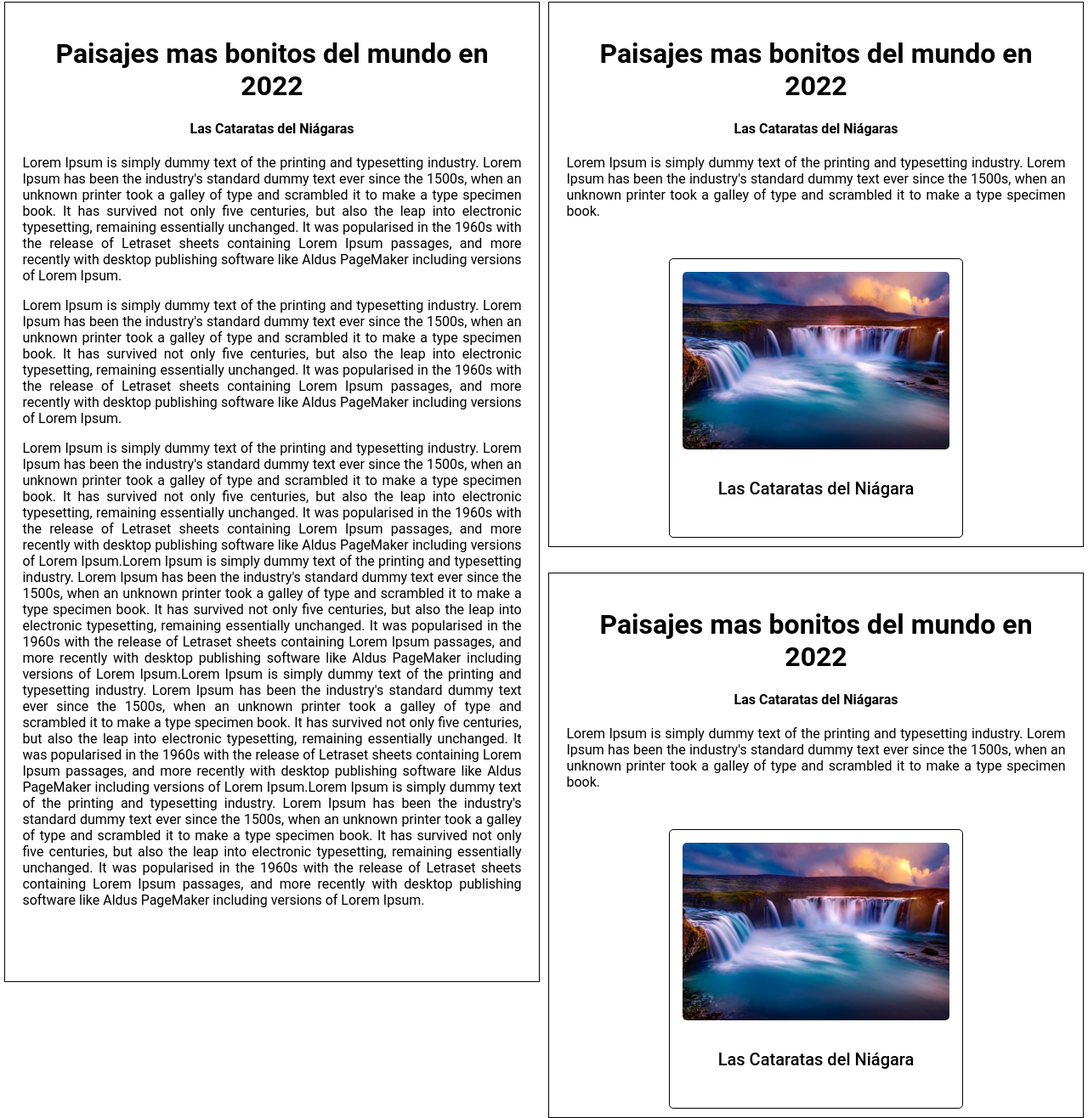
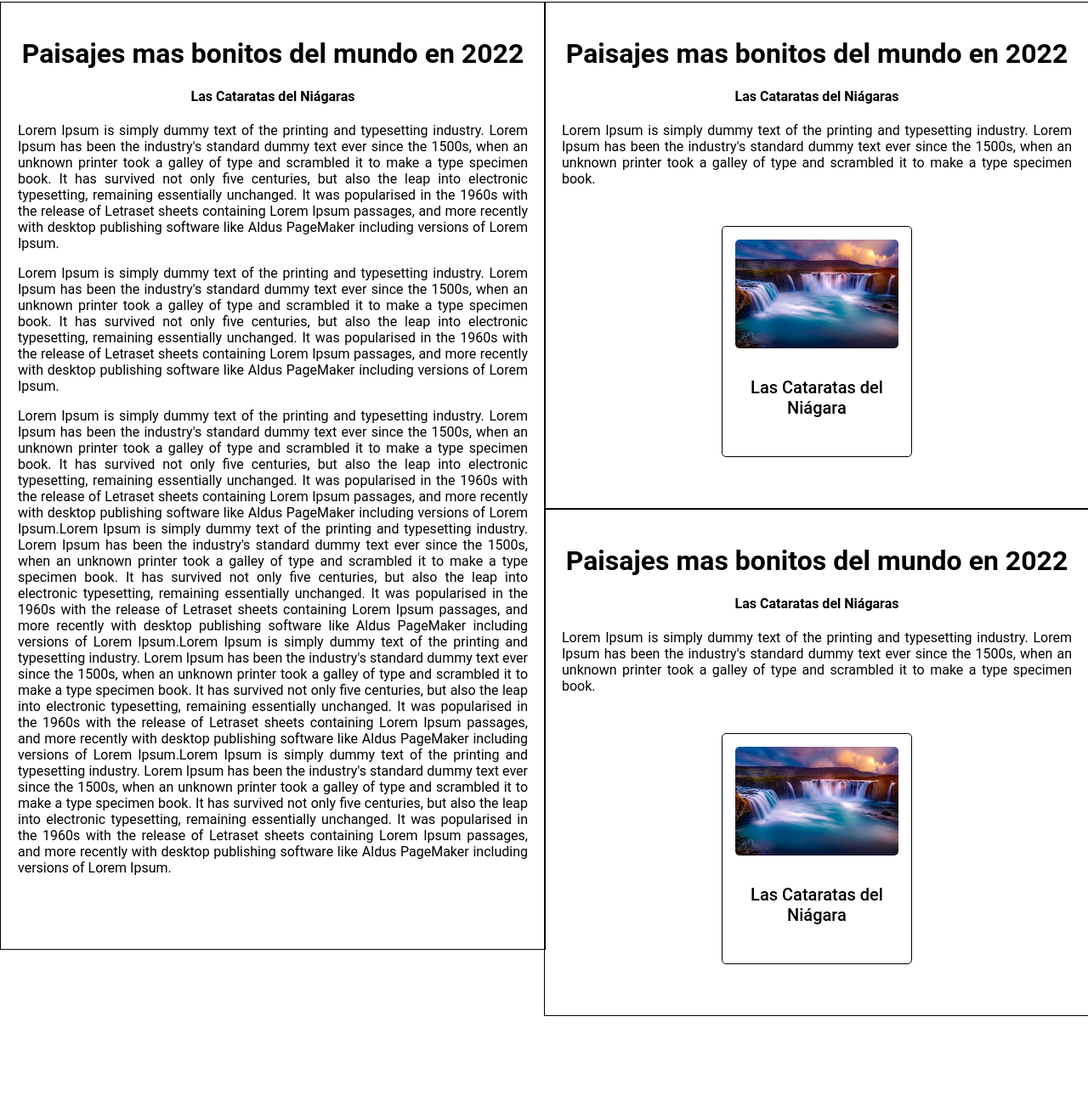
Before and after one commit to agueriv/Lenguaje-de-marcas, a plain HTML site: page HTML/Ejercicio 11/paginaperiodico.html in a window 1280 px wide. Shown: the part 6-1322 px from the top of the page at 85% size. After the commit the page ends 1202 px from the top, so only its background shows below. Drawn offline with Linux system fonts and the light colour scheme.

Commit message:
Ejercicio 11 - Apartado Cç

```diff
--- a/HTML/Ejercicio 11/paginaperiodico.html
+++ b/HTML/Ejercicio 11/paginaperiodico.html
@@ -7,7 +7,7 @@
 	</head>
 	<body>
 		<div class="column-left" style="position: absolute; right: 50%">
-			<div class="container" style="margin: auto; width: 98%; font-family: 'Roboto', sans-serif; border: 1px solid black;">
+			<div class="container" style="margin: auto; width: 100%; font-family: 'Roboto', sans-serif; border: 1px solid black;">
 				<div class="main" style="margin-bottom: 50px; padding: 20px;">
 					<h1 style="text-align: center;">Paisajes mas bonitos del mundo en 2022</h1>
 					<h4 style="text-align: center;">Las Cataratas del Niágaras</h4>
@@ -26,7 +26,7 @@
 		</div>
 
 		<div class="column-right" style="position:absolute; left: 50%;">
-			<div class="container" style="margin: auto; width: 98%; font-family: 'Roboto', sans-serif; border: 1px solid black; margin-bottom: 30px;">
+			<div class="container" style="margin: auto; width: 100%; font-family: 'Roboto', sans-serif; border: 1px solid black; padding-bottom: 50px;">
 				<div class="main" style="margin-bottom: 10px; padding: 20px;">
 					<h1 style="text-align: center;">Paisajes mas bonitos del mundo en 2022</h1>
 					<h4 style="text-align: center;">Las Cataratas del Niágaras</h4>
@@ -34,14 +34,14 @@
 						Lorem Ipsum is simply dummy text of the printing and typesetting industry. Lorem Ipsum has been the industry's standard dummy text ever since the 1500s, when an unknown printer took a galley of type and scrambled it to make a type specimen book.
 					</p>
 				</div>
-				<div class="container" style="margin: auto; padding: 0; border: 1px solid black; border-radius: 5px; width: 50%; padding: 15px; margin-bottom: 10px;">
+				<div class="container" style="margin: auto; padding: 0; border: 1px solid black; border-radius: 5px; width: 30%; padding: 15px; margin-bottom: 10px;">
 				  <img style="width: 100%; border-radius: 5px;" src="img/foto_tarjeta.jpg" alt="">
 				  <div class="pie" style="padding: 10px;">
 					<p style="text-align: center; font-size: 125%; font-family: 'Roboto', sans-serif; font-weight: 500;">Las Cataratas del Niágara</p>
 				  </div>
 				</div>
 			</div>
-		<div class="container" style="margin: auto; width: 98%; font-family: 'Roboto', sans-serif; border: 1px solid black;">
+		<div class="container" style="margin: auto; width: 100%; font-family: 'Roboto', sans-serif; border: 1px solid black; padding-bottom: 50px;">
 				<div class="main" style="margin-bottom: 10px; padding: 20px;">
 					<h1 style="text-align: center;">Paisajes mas bonitos del mundo en 2022</h1>
 					<h4 style="text-align: center;">Las Cataratas del Niágaras</h4>
@@ -49,7 +49,7 @@
 						Lorem Ipsum is simply dummy text of the printing and typesetting industry. Lorem Ipsum has been the industry's standard dummy text ever since the 1500s, when an unknown printer took a galley of type and scrambled it to make a type specimen book.
 					</p>
 				</div>
-				<div class="container" style="margin: auto; padding: 0; border: 1px solid black; border-radius: 5px; width: 50%; padding: 15px; margin-bottom: 10px;">
+				<div class="container" style="margin: auto; padding: 0; border: 1px solid black; border-radius: 5px; width: 30%; padding: 15px; margin-bottom: 10px;">
 				  <img style="width: 100%; border-radius: 5px;" src="img/foto_tarjeta.jpg" alt="">
 				  <div class="pie" style="padding: 10px;">
 					<p style="text-align: center; font-size: 125%; font-family: 'Roboto', sans-serif; font-weight: 500;">Las Cataratas del Niágara</p>
```
